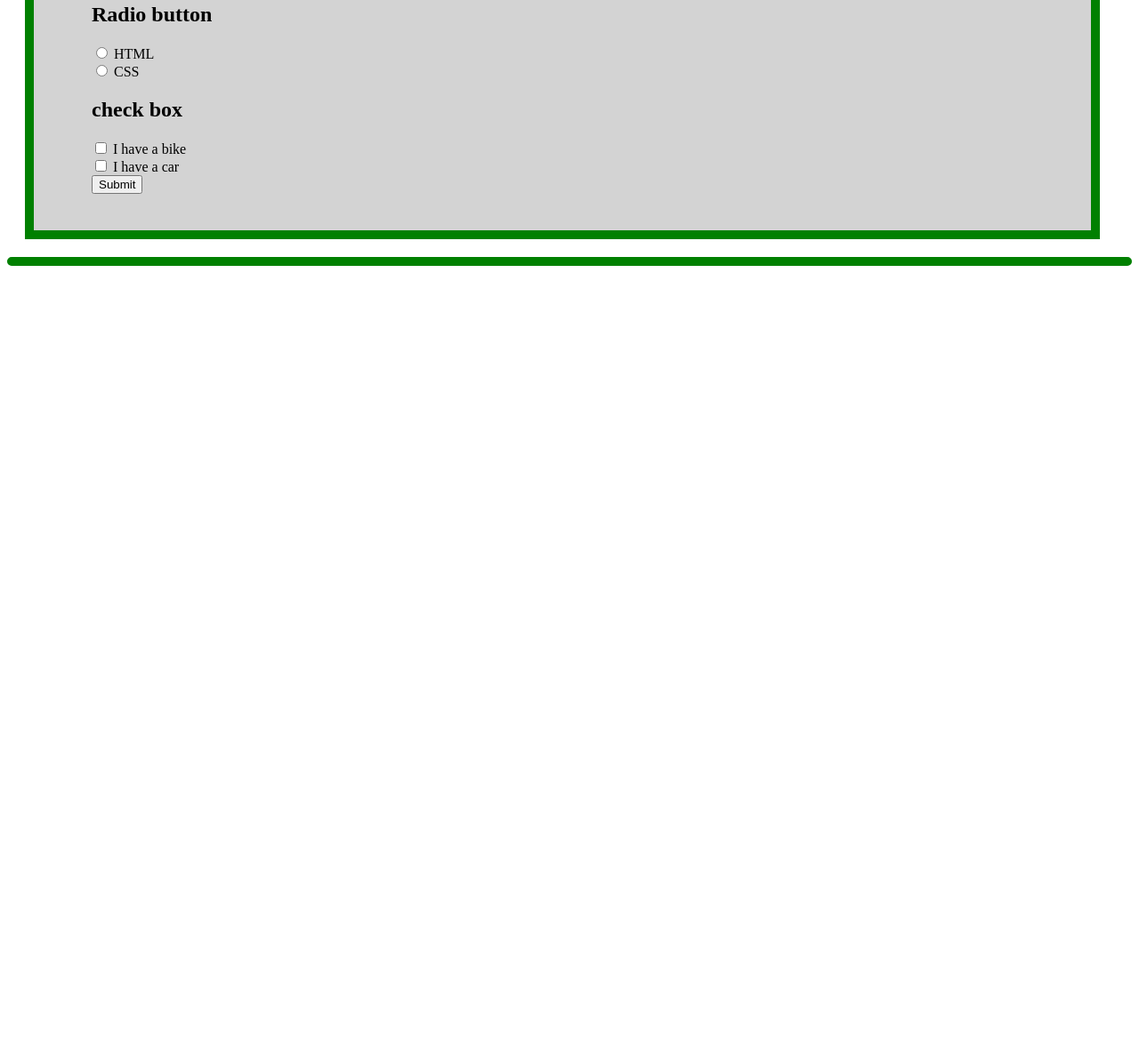
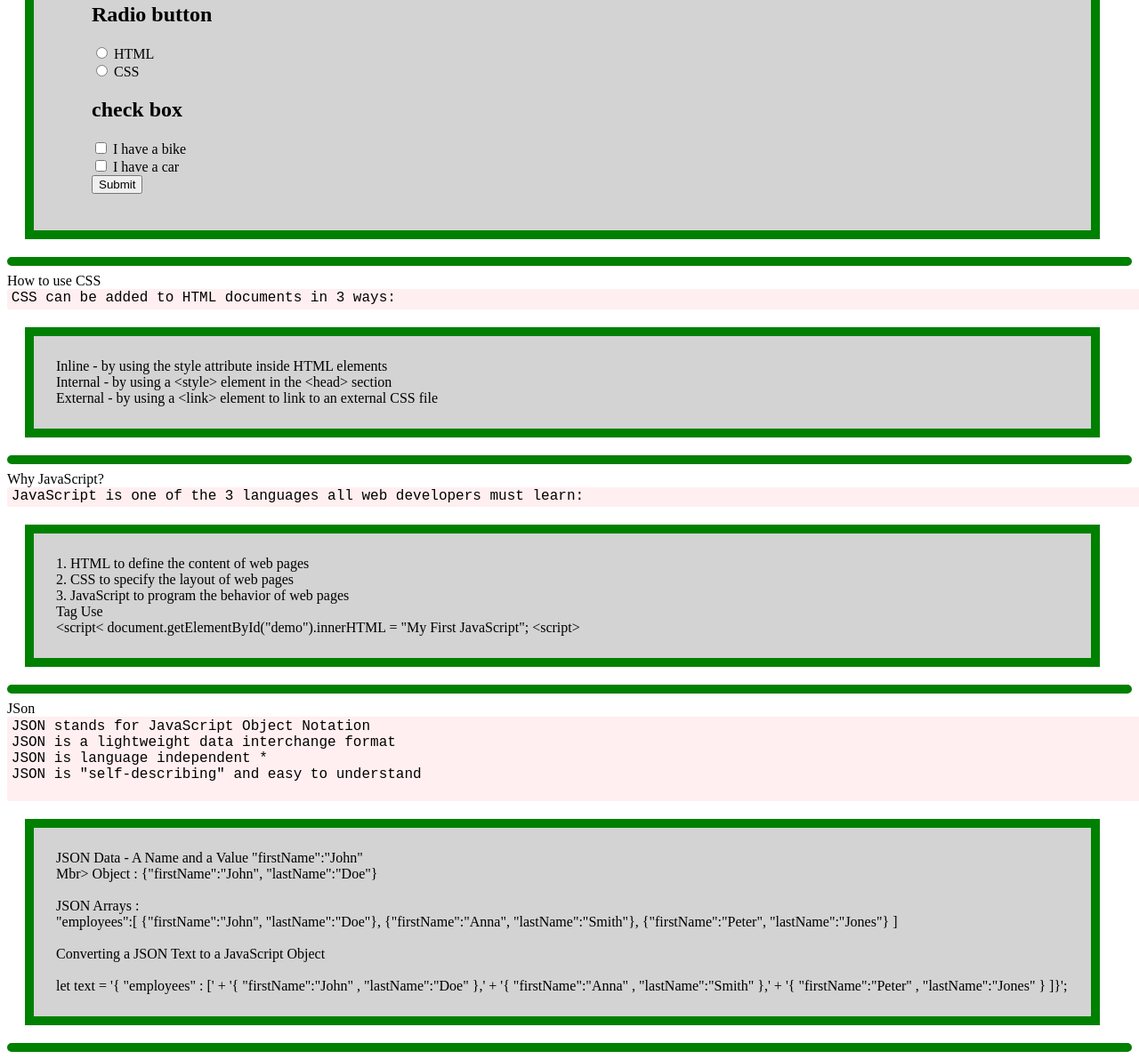
Before and after one commit to milansheladiya007/Html_Notes, a plain HTML site: page index.html in a window 1280 px wide. Shown: the part 3597-4788 px from the top of the page at 89% size. Before the commit the page ends 3904 px from the top, so only its background shows below. Drawn offline with Linux system fonts and the light colour scheme.

Commit message:
Update index.html

```diff
--- a/index.html
+++ b/index.html
@@ -258,5 +258,77 @@
 </div>
 <hr>
 
+
+<div>How to use CSS</h2>
+    <div class="section code1">
+
+        CSS can be added to HTML documents in 3 ways: <br>
+
+    </div>
+    <div class="explanation">
+        Inline - by using the style attribute inside HTML elements<br>
+        Internal - by using a &lt;style&gt; element in the &lt;head&gt; section<br>
+        External - by using a &lt;link&gt; element to link to an external CSS file<br>
+    </div>
+
+</div>
+<hr>
+
+<div>Why JavaScript?</h2>
+    <div class="section code1">
+
+        JavaScript is one of the 3 languages all web developers must learn: <br>
+
+    </div>
+    <div class="explanation">
+        1. HTML to define the content of web pages<br>
+
+        2. CSS to specify the layout of web pages<br>
+
+        3. JavaScript to program the behavior of web pages<br>
+
+        Tag Use <br>
+        &lt;script&lt;
+            document.getElementById("demo").innerHTML = "My First JavaScript";
+        &lt;script&gt;
+    </div>
+
+</div>
+<hr>
+
+<div>JSon</h2>
+    <div class="section code1">
+        JSON stands for JavaScript Object Notation <br>
+        JSON is a lightweight data interchange format<br>
+        JSON is language independent * <br>
+        JSON is "self-describing" and easy to understand <br>
+        <br>
+
+    </div>
+    <div class="explanation">
+        JSON Data - A Name and a Value
+        "firstName":"John"<br>Mbr>
+
+        Object : {"firstName":"John", "lastName":"Doe"} <br><br>
+
+        JSON Arrays : <br>
+        "employees":[
+        {"firstName":"John", "lastName":"Doe"},
+        {"firstName":"Anna", "lastName":"Smith"},
+        {"firstName":"Peter", "lastName":"Jones"}
+        ]<br><br>
+
+        Converting a JSON Text to a JavaScript Object<br><br>
+
+        let text = '{ "employees" : [' +
+        '{ "firstName":"John" , "lastName":"Doe" },' +
+        '{ "firstName":"Anna" , "lastName":"Smith" },' +
+        '{ "firstName":"Peter" , "lastName":"Jones" } ]}';<br>
+
+    </div>
+
+</div>
+<hr>
+
 </body>
 </html>
```
